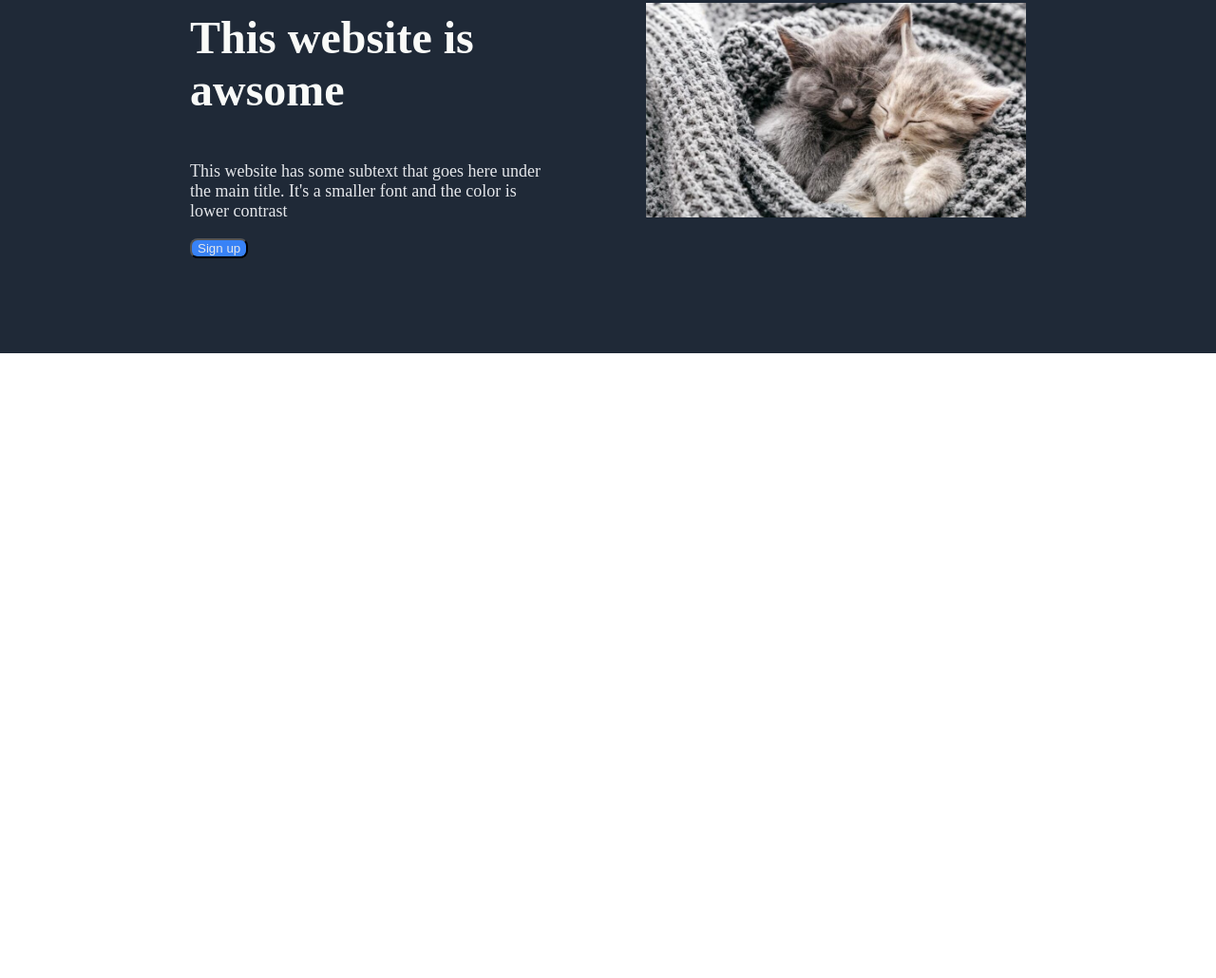
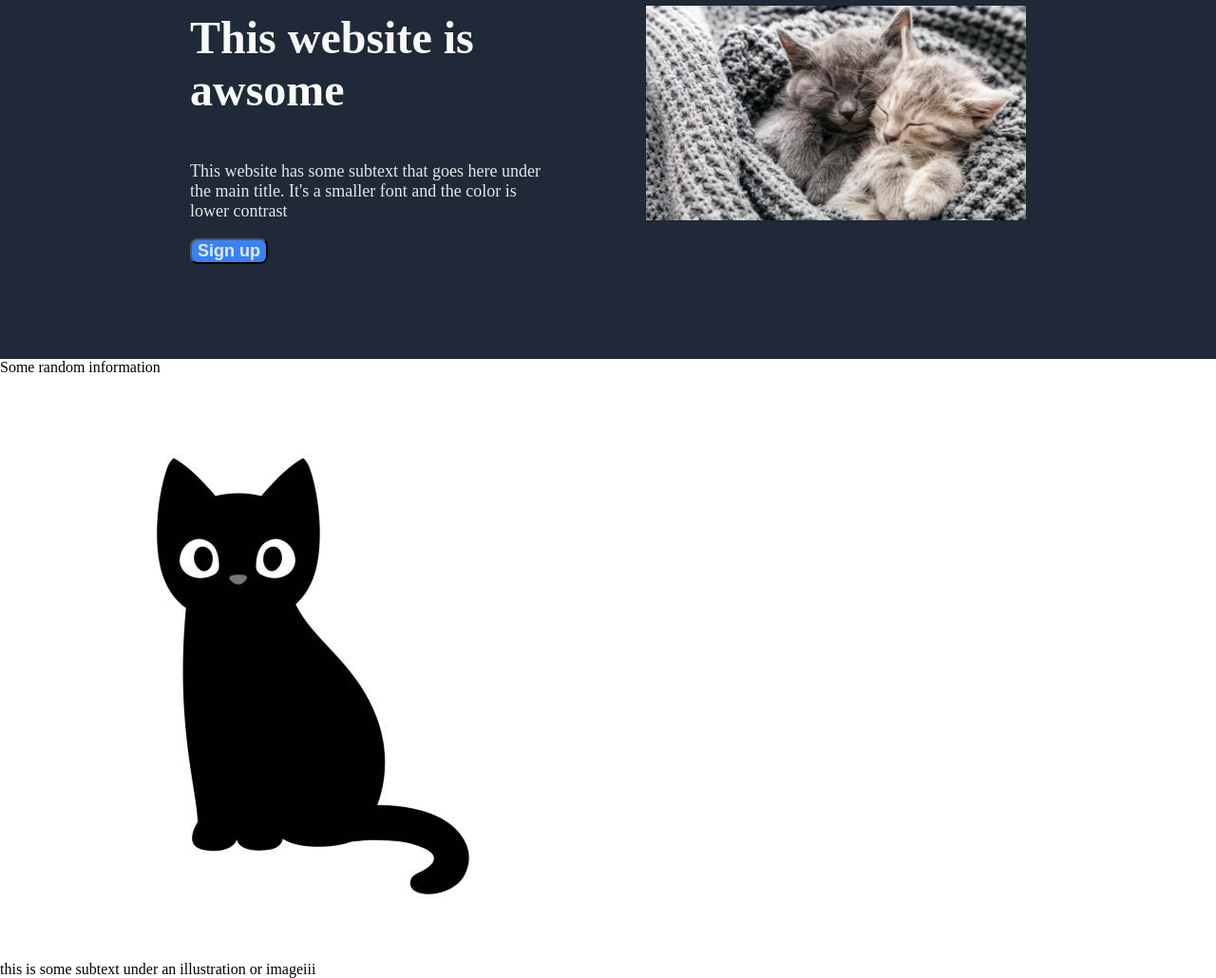
Before and after one commit to AcaciaSun1999/odin_landingpage, a plain HTML site: page index.html in a window 1280 px wide. Shown: the part 111-1141 px from the top of the page at 95% size. Before the commit the page ends 800 px from the top, so only its background shows below. Drawn offline with Linux system fonts and the light colour scheme.

Commit message:
go  to the lecture

```diff
--- a/index.html
+++ b/index.html
@@ -31,6 +31,13 @@
 
 
     <div class="info">
+        <div class="infotitle"> Some random information</div>
+        <div class="infogallery">
+             <div class="infogalleryitem">
+                <img class="infoimg" src="images/cat1.jpg">
+                <div class="infotext"> this is some subtext under an illustration or imageiii</div>
+             </div>
+        </div>
 
     </div>
 
--- a/style.css
+++ b/style.css
@@ -54,5 +54,8 @@ button{
     background-color: #3882F6;
     color:#e5e7eb;
     border-radius: 8px;
+    font-size: 18px;
+    font-weight: 900;
+    box-sizing:content-box
 
 }
```
